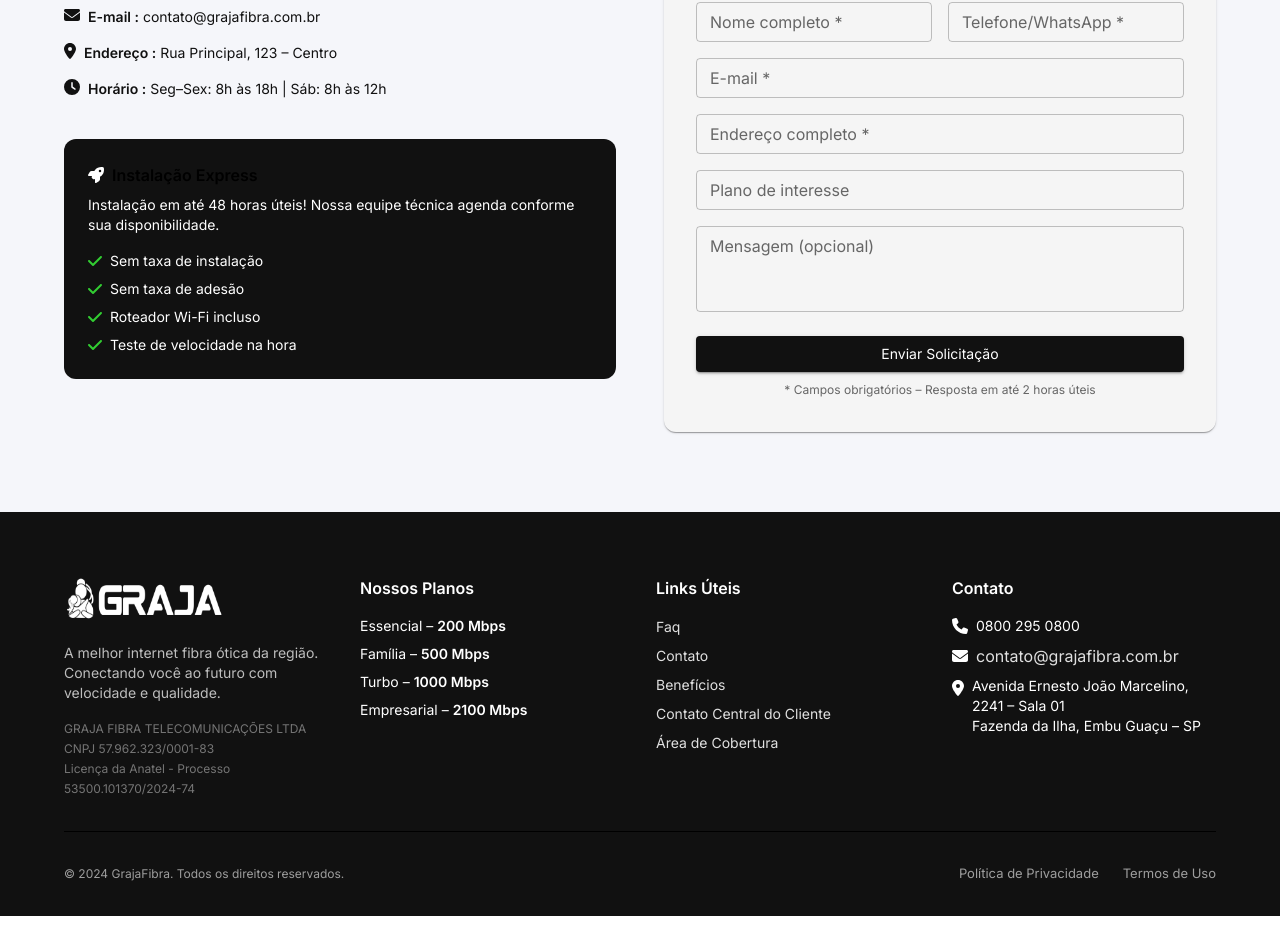
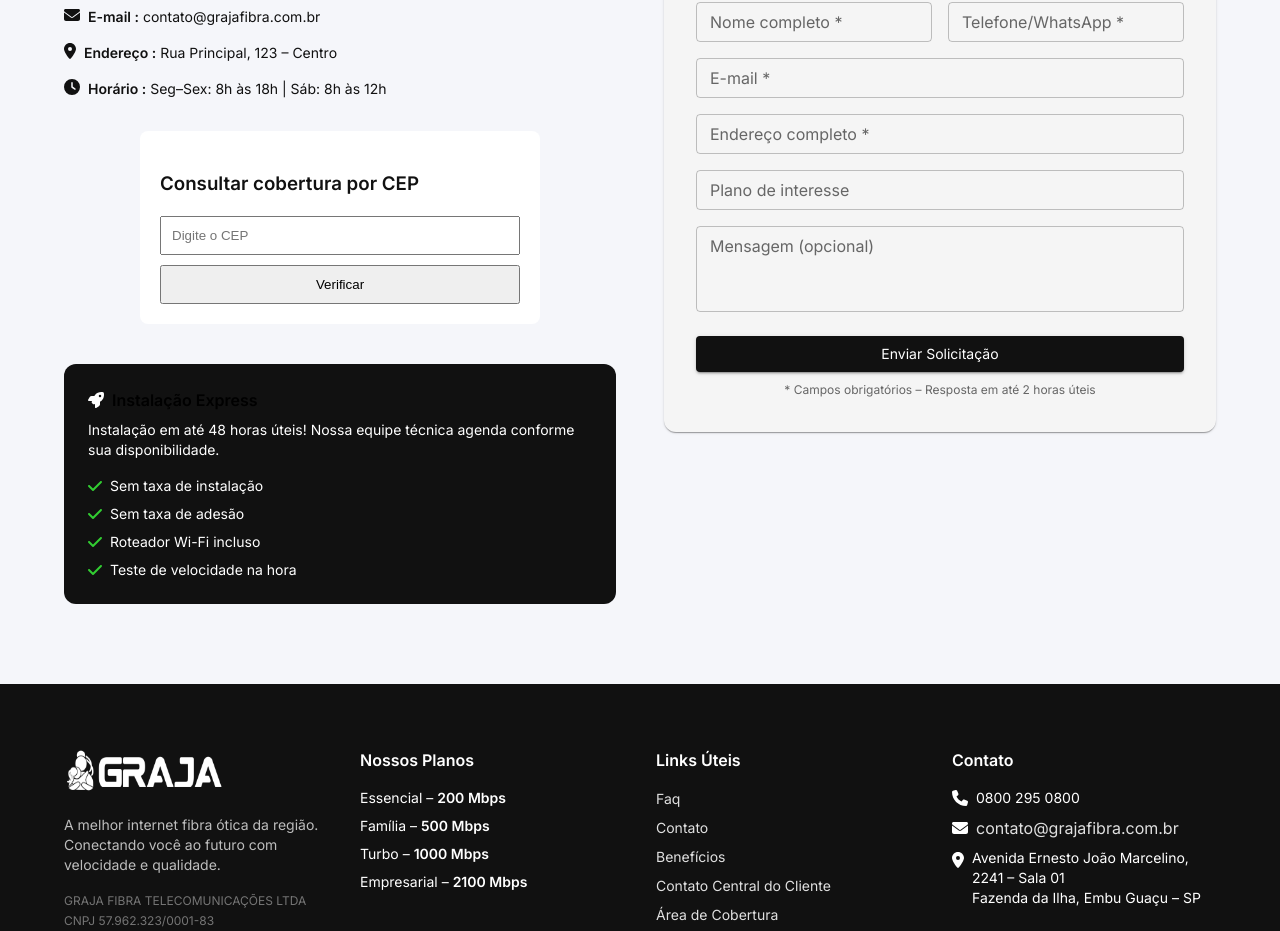
Before and after one commit to Diogozura/granja-fibra, a Next.js app: page / in a window 1280 px wide. Shown: the part 3120-4051 px from the top of the page. Built offline with nearby package versions, Linux system fonts and the light colour scheme.

Commit message:
feat : consultar dados em php

```diff
--- a/package.json
+++ b/package.json
@@ -18,6 +18,7 @@
     "@fortawesome/react-fontawesome": "^0.2.2",
     "@mui/material": "^7.2.0",
     "framer-motion": "^12.23.6",
+    "mysql2": "^3.14.2",
     "next": "15.4.2",
     "react": "19.1.0",
     "react-dom": "19.1.0"
--- /dev/null
+++ b/src/app/api/check-cep/route.ts
@@ -0,0 +1,36 @@
+import { NextResponse } from 'next/server';
+import mysql from 'mysql2/promise';
+
+export async function GET(req: Request) {
+  const { searchParams } = new URL(req.url);
+  const cep = searchParams.get('cep');
+
+  if (!cep) {
+    return NextResponse.json({ ok: false, message: 'CEP inválido' }, { status: 400 });
+  }
+
+  try {
+    const connection = await mysql.createConnection({
+      host: 'localhost',
+      user: 'root',
+      password: '', // ajuste conforme seu XAMPP
+      database: 'ceps',
+    });
+
+    const [rows]: any = await connection.execute(
+      'SELECT * FROM ceps_autorizados WHERE cep = ?',
+      [cep]
+    );
+
+    await connection.end();
+
+    if (rows.length > 0) {
+      return NextResponse.json({ ok: true, message: '✅ Região atendida' });
+    } else {
+      return NextResponse.json({ ok: false, message: '❌ Não trabalhamos nessa região' }, { status: 404 });
+    }
+  } catch (error) {
+    console.error('Erro ao conectar:', error);
+    return NextResponse.json({ ok: false, message: 'Erro ao consultar o banco' }, { status: 500 });
+  }
+}
--- /dev/null
+++ b/src/components/ConsultaCEPForm.tsx
@@ -0,0 +1,44 @@
+'use client';
+import { useState } from 'react';
+
+export default function ConsultaCEPForm() {
+  const [cep, setCep] = useState('');
+  const [mensagem, setMensagem] = useState('');
+  const [status, setStatus] = useState<'ok' | 'erro' | ''>('');
+
+  const verificarCEP = async () => {
+    if (cep.length < 8) return setMensagem('Digite um CEP válido');
+
+    try {
+      const res = await fetch(`/api/check-cep?cep=${cep}`);
+      const data = await res.json();
+
+      setStatus(data.ok ? 'ok' : 'erro');
+      setMensagem(data.message);
+    } catch (err) {
+      setMensagem('Erro na consulta');
+      setStatus('erro');
+    }
+  };
+
+  return (
+    <div style={{ maxWidth: 400, margin: '2rem auto', padding: 20, background: '#fff', borderRadius: 8 }}>
+      <h3>Consultar cobertura por CEP</h3>
+      <input
+        type="text"
+        placeholder="Digite o CEP"
+        value={cep}
+        onChange={(e) => setCep(e.target.value.replace(/\D/g, ''))}
+        style={{ padding: 10, width: '100%', marginBottom: 10 }}
+      />
+      <button onClick={verificarCEP} style={{ padding: 10, width: '100%' }}>
+        Verificar
+      </button>
+      {mensagem && (
+        <p style={{ color: status === 'ok' ? 'green' : 'red', marginTop: 10 }}>
+          {mensagem}
+        </p>
+      )}
+    </div>
+  );
+}
--- a/src/components/FaleConosco.tsx
+++ b/src/components/FaleConosco.tsx
@@ -20,6 +20,7 @@
   faRocket,
   faCheck,
 } from '@fortawesome/free-solid-svg-icons';
+import ConsultaCEPForm from './ConsultaCEPForm';
 
 export default function FaleConosco() {
   return (
@@ -47,7 +48,7 @@
 
         <Grid container spacing={6}>
           {/* Informações */}
-          <Grid size={{xs:12, sm:6}}>
+          <Grid size={{ xs: 12, sm: 6 }}>
             <Typography fontWeight={600} color="primary" mb={2}>
               Informações de Contato
             </Typography>
@@ -78,7 +79,7 @@
                 </Typography>
               </Box>
             </Stack>
-
+            <ConsultaCEPForm />
             {/* Instalação Express */}
             <Paper
               elevation={0}
@@ -116,7 +117,7 @@
           </Grid>
 
           {/* Formulário */}
-          <Grid size={{xs:12, sm:6}} >
+          <Grid size={{ xs: 12, sm: 6 }} >
             <Paper
               elevation={1}
               sx={{ p: 4, borderRadius: 3 }}
@@ -125,10 +126,10 @@
                 Solicite sua instalação
               </Typography>
               <Grid container spacing={2}>
-                <Grid size={{xs:12, sm:6}}>
+                <Grid size={{ xs: 12, sm: 6 }}>
                   <TextField fullWidth label="Nome completo *" size="small" />
                 </Grid>
-                <Grid size={{xs:12, sm:6}}>
+                <Grid size={{ xs: 12, sm: 6 }}>
                   <TextField fullWidth label="Telefone/WhatsApp *" size="small" />
                 </Grid>
                 <Grid size={12}>
```
Also changed, not shown: 1 other file (tests, documents, lock files or other folders).
